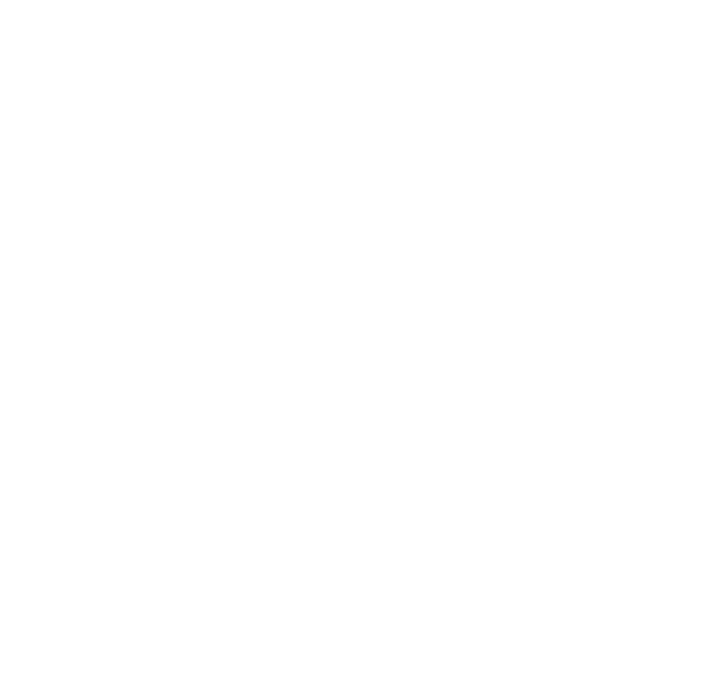
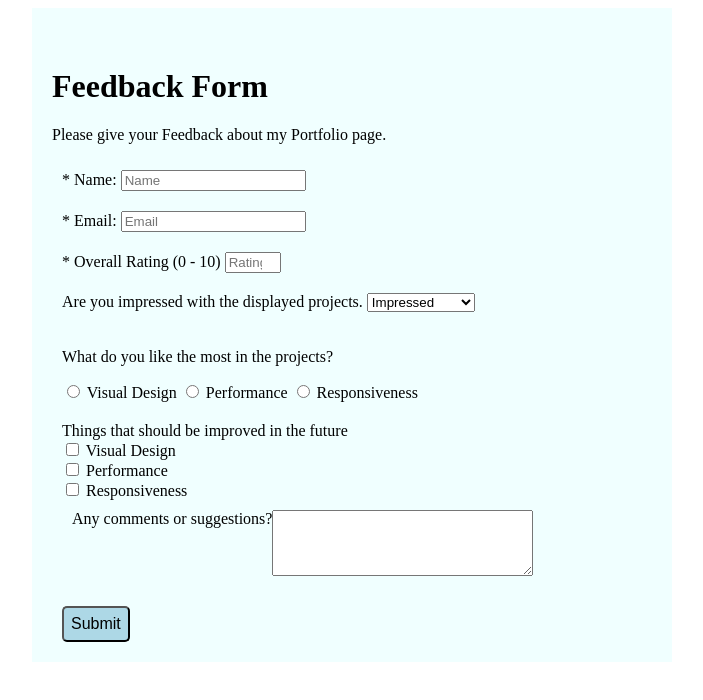
Before and after one commit to mkamalkayani/FCC-Survey-Form, a plain HTML site: page index.html in a window 1280 px wide. Shown: the whole page, without its empty margins (288-991 px from the left). Drawn offline with Linux system fonts and the light colour scheme.

Commit message:
feat: from content and style

```diff
--- a/index.html
+++ b/index.html
@@ -5,6 +5,103 @@
     <meta name="viewport" content="width=device-width, initial-scale=1.0" />
     <meta http-equiv="X-UA-Compatible" content="ie=edge" />
     <title>Feedback</title>
+    <link rel="stylesheet" href="./style.css" />
   </head>
-  <body></body>
+  <body>
+    <div class="container">
+      <h1 id="title">Feedback Form</h1>
+      <p id="description">
+        Please give your Feedback about my Portfolio page.
+      </p>
+      <form id="survey-form">
+        <div class="name-group">
+          <label id="name-label" for="name">* Name: </label>
+          <input type="text" id="name" placeholder="Name" required />
+        </div>
+
+        <div class="email-group">
+          <label id="email-label" for="email">* Email: </label>
+          <input type="email" id="email" placeholder="Email" required />
+        </div>
+
+        <div class="rating-group">
+          <label id="number-label" for="rating"
+            >* Overall Rating (0 - 10)</label
+          >
+          <input
+            type="number"
+            id="number"
+            min="0"
+            max="10"
+            placeholder="Rating"
+          />
+        </div>
+
+        <div class="dropdown-group">
+          <label for="dropdown"
+            >Are you impressed with the displayed projects.</label
+          >
+          <select id="dropdown">
+            <option value="1">Impressed</option>
+            <option value="2">Neutral</option>
+            <option value="3">Not impressed</option>
+          </select>
+        </div>
+
+        <div class="like-group">
+          <p>What do you like the most in the projects?</p>
+          <input
+            id="visual-design"
+            type="radio"
+            name="like"
+            value="visual-design"
+          />
+          <label for="visual-design">Visual Design</label>
+
+          <input
+            id="performance"
+            type="radio"
+            name="like"
+            value="performance"
+          />
+          <label for="performance">Performance</label>
+
+          <input
+            id="responsiveness"
+            type="radio"
+            name="like"
+            value="responsiveness"
+          />
+          <label for="responsiveness">Responsiveness</label>
+        </div>
+
+        <div class="checkbox-group">
+          Things that should be improved in the future
+
+          <div>
+            <input type="checkbox" name="improve" value="Visual Design" />
+            <label for="">Visual Design</label>
+          </div>
+
+          <div>
+            <input type="checkbox" name="improve" value="Performance" />
+            <label for="">Performance</label>
+          </div>
+
+          <div>
+            <input type="checkbox" name="improve" value="Responsiveness" />
+            <label for="">Responsiveness</label>
+          </div>
+
+          <div class="comments-group">
+            <label for="comments">Any comments or suggestions?</label>
+            <textarea name="comments" id="" cols="30" rows="4"></textarea>
+          </div>
+        </div>
+
+        <button id="submit" type="submit">Submit</button>
+      </form>
+      <script src="https://cdn.freecodecamp.org/testable-projects-fcc/v1/bundle.js"></script>
+    </div>
+  </body>
 </html>
--- /dev/null
+++ b/style.css
@@ -0,0 +1,52 @@
+.container {
+  background-color: azure;
+  padding: 20px;
+  max-width: 600px;
+  margin: auto;
+}
+
+#title {
+  margin-top: 40px;
+}
+
+#survey-form .name-group {
+  padding: 10px;
+}
+
+#survey-form .email-group {
+  padding: 10px;
+}
+
+#survey-form .rating-group {
+  padding: 10px;
+}
+
+#survey-form .dropdown-group {
+  padding: 10px;
+}
+
+#survey-form .like-group {
+  padding: 10px;
+}
+
+#survey-form .comments-group {
+  display: flex;
+  padding: 10px;
+}
+
+#survey-form .checkbox-group {
+  padding: 10px;
+}
+
+#submit {
+  background-color: lightblue;
+  border-radius: 5px;
+  padding: 7px;
+  margin-left: 10px;
+  margin-top: 10px;
+  font-size: 16px;
+}
+
+#submit:hover {
+  border-color: blue;
+}
```
